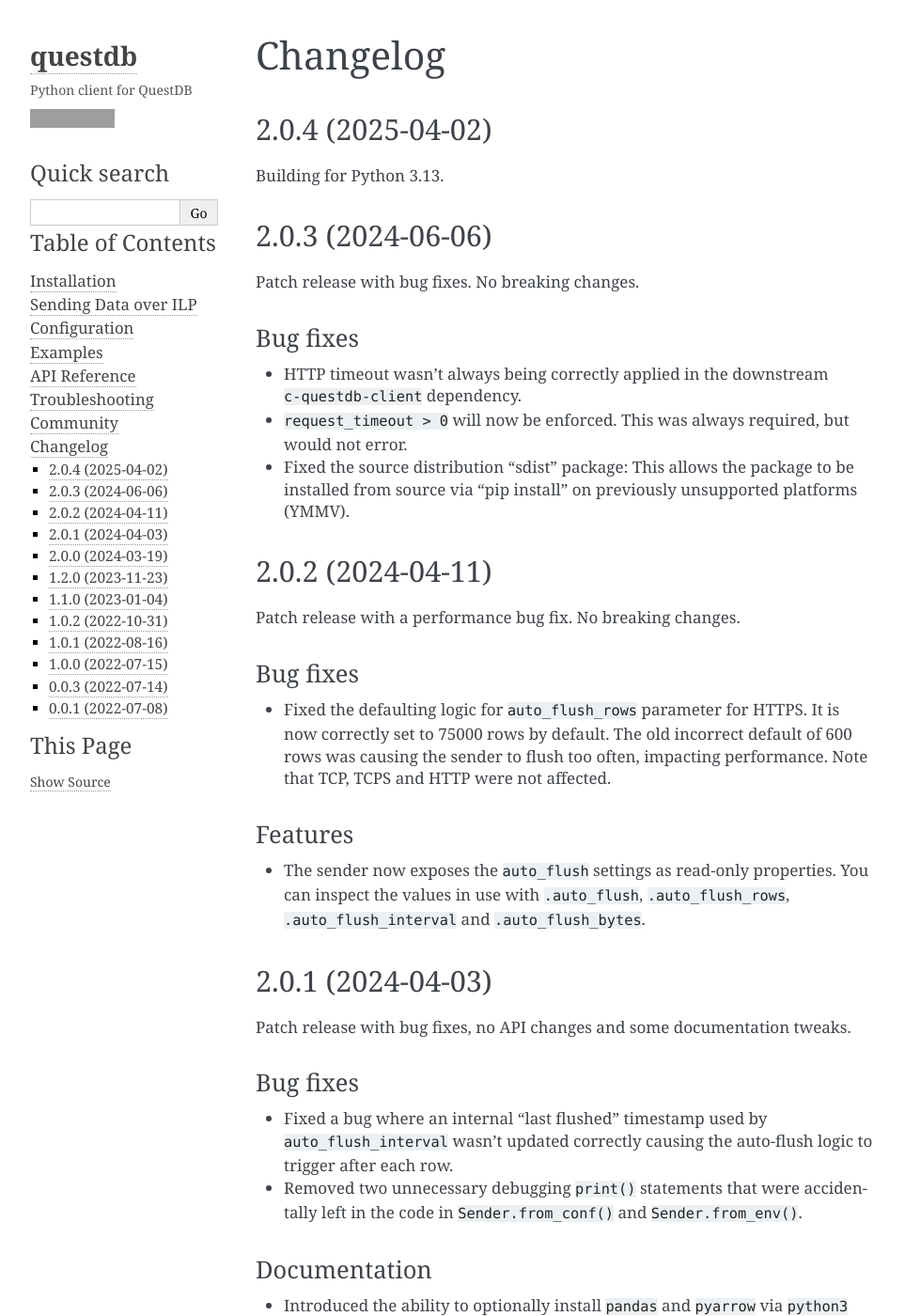
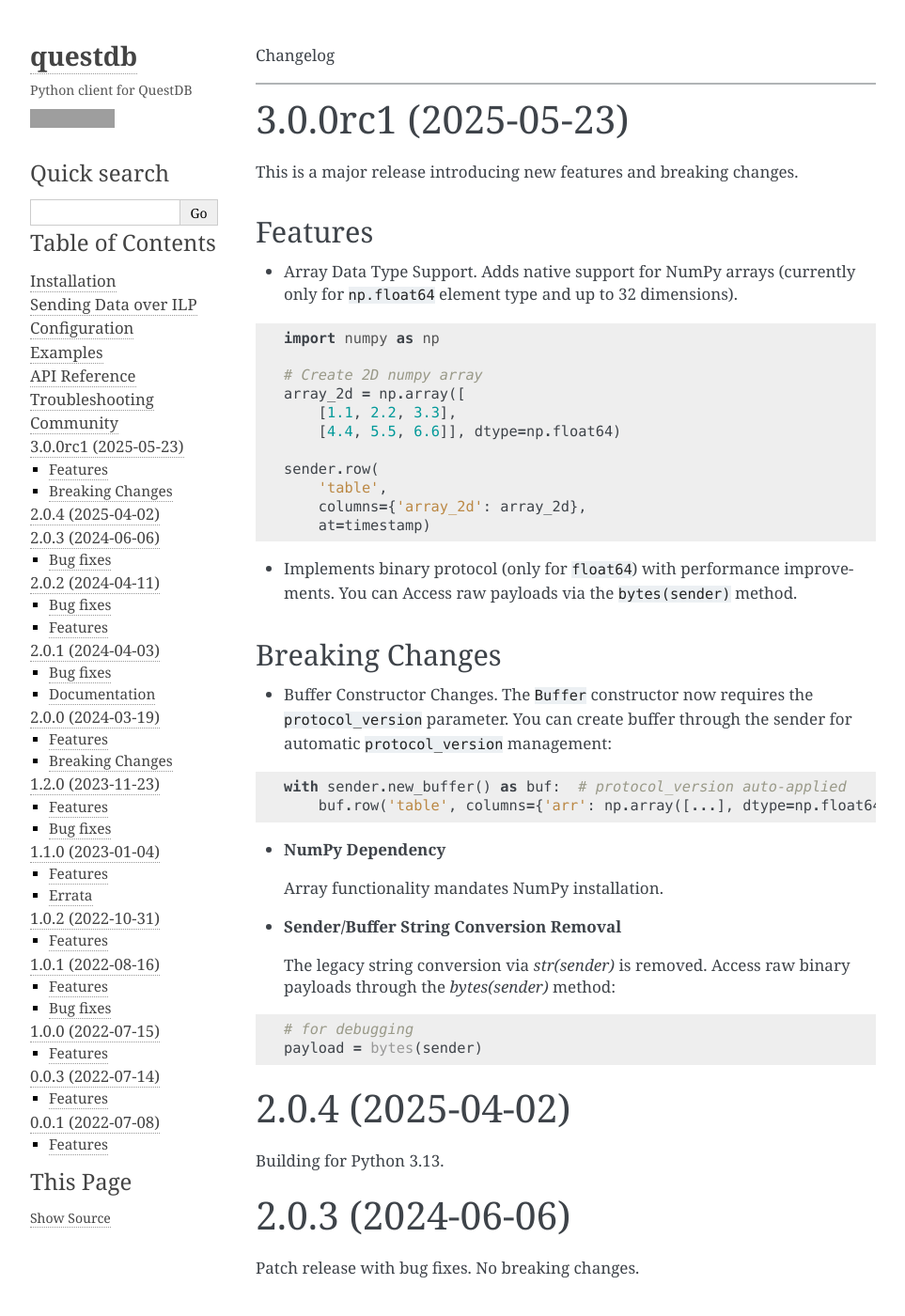
Before and after one commit to questdb/py-questdb-client, a Sphinx documentation site: the page built from docs/changelog.rst, in a window 1280 px wide and 1400 px high. Shown: the whole window at 94% size, without its empty margins (148-1111 px from the left). Built offline with Sphinx 7.4.7, drawn with Linux system fonts in a browser that asks for light colours; grey boxes are pictures that could not be loaded.

Commit message:
add docs and fix Gil issue.

```diff
--- a/CHANGELOG.rst
+++ b/CHANGELOG.rst
@@ -1,7 +1,59 @@
 .. _changelog:
 
+
 Changelog
+
 =========
+
+3.0.0rc1 (2025-05-23)
+------------------
+
+This is a major release introducing new features and breaking changes.
+
+Features
+~~~~~~~~
+* Array Data Type Support. Adds native support for NumPy arrays
+  (currently only for ``np.float64`` element type and up to 32 dimensions).
+
+.. code-block:: python
+
+        import numpy as np
+
+        # Create 2D numpy array
+        array_2d = np.array([
+            [1.1, 2.2, 3.3],
+            [4.4, 5.5, 6.6]], dtype=np.float64)
+
+        sender.row(
+            'table',
+            columns={'array_2d': array_2d},
+            at=timestamp)
+
+* Implements binary protocol (only for ``float64``) with performance improvements. You can Access raw payloads via the ``bytes(sender)`` method.
+
+Breaking Changes
+~~~~~~~~~~~~~~~~
+* Buffer Constructor Changes. The ``Buffer`` constructor now requires the ``protocol_version`` parameter.
+  You can create buffer through the sender for automatic ``protocol_version`` management:
+
+.. code-block:: python
+
+    with sender.new_buffer() as buf:  # protocol_version auto-applied
+        buf.row('table', columns={'arr': np.array([...], dtype=np.float64)}))
+
+* **NumPy Dependency**
+
+  Array functionality mandates NumPy installation.
+
+* **Sender/Buffer String Conversion Removal**
+
+  The legacy string conversion via `str(sender)` is removed.
+  Access raw binary payloads through the `bytes(sender)` method:
+
+.. code-block:: python
+
+    # for debugging
+    payload = bytes(sender)
 
 2.0.4 (2025-04-02)
 ------------------
--- a/docs/conf.rst
+++ b/docs/conf.rst
@@ -223,10 +223,29 @@
 ``auto_flush_interval=off`` and implement your own timer-based logic.
 The :ref:`sender_advanced` documentation should help you.
 
+.. _sender_conf_protocol_version:
+
+Protocol Version
+======
+
+Specifies the version of Ingest Protocol to use. Valid options are:
+
+* ``1`` - Text-based format compatible with InfluxDB line protocol.
+
+* ``2`` - Array support and binary format serialization for f64.
+
+* ``auto`` (default) - Automatic version selection based on protocol type.
+
+  HTTP/HTTPS: Auto-detects server capability during handshake (supports version negotiation)
+
+  TCP/TCPS: Defaults to version 1 for compatibility
+
 .. _sender_conf_buffer:
 
 Buffer
 ======
+
+* ``protocol_version`` - ``int (1, 2)``: Buffer protocol version.
 
 * ``init_buf_size`` - ``int > 0``: Initial buffer capacity.
 
--- a/docs/sender.rst
+++ b/docs/sender.rst
@@ -263,6 +263,42 @@
 
 See the :ref:`sender_conf_auto_flush` section for more details. and note that
 ``auto_flush_interval`` :ref:`does NOT start a timer <sender_conf_auto_flush_interval>`.
+
+.. _sender_protocol_version:
+
+Protocol Version
+===============
+
+Specifies the version of Ingest Protocol to use for sender. Valid options are:
+
+* ``1`` - Text-based format compatible with InfluxDB line protocol.
+* ``2`` - Binary format with array and f64 support.
+* ``auto`` (default) - Automatic version selection based on connection type.
+
+Behavior details:
+
+^^^^^^^^^^^^^^^^^
+
++----------------+--------------------------------------------------------------+
+| Value          | Behavior                                                     |
++================+==============================================================+
+|                | - Plain text serialization                                   |
+|     ``1``      | - Compatible with InfluxDB servers                           |
+|                | - No array type support                                      |
++----------------+--------------------------------------------------------------+
+|     ``2``      | - Binary encoding for f64                                    |
+|                | - Full support for array                                     |
++----------------+--------------------------------------------------------------+
+|                | - **HTTP/HTTPS**: Auto-detects server capability during      |
+|     ``auto``   |   handshake (supports version negotiation)                   |
+|                | - **TCP/TCPS**: Defaults to version 1 for compatibility      |
++----------------+--------------------------------------------------------------+
+
+Here is a configuration string with ``protocol_version=2`` for ``TCP``:
+
+``tcp::addr=localhost:9000;protocol_version=2;``
+
+See the :ref:`sender_conf_protocol_version` section for more details.
 
 Error Reporting
 ===============
```
Also changed, not shown: 1 other file.
